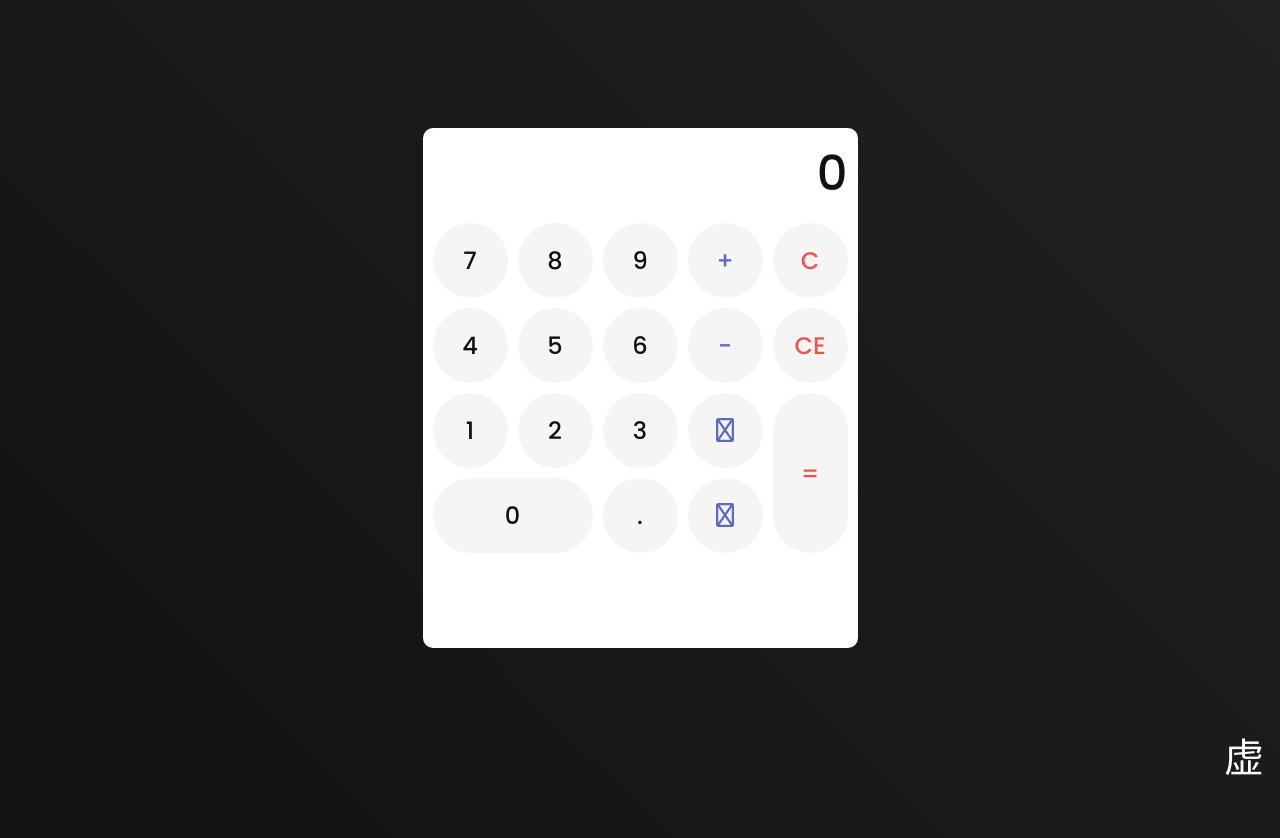
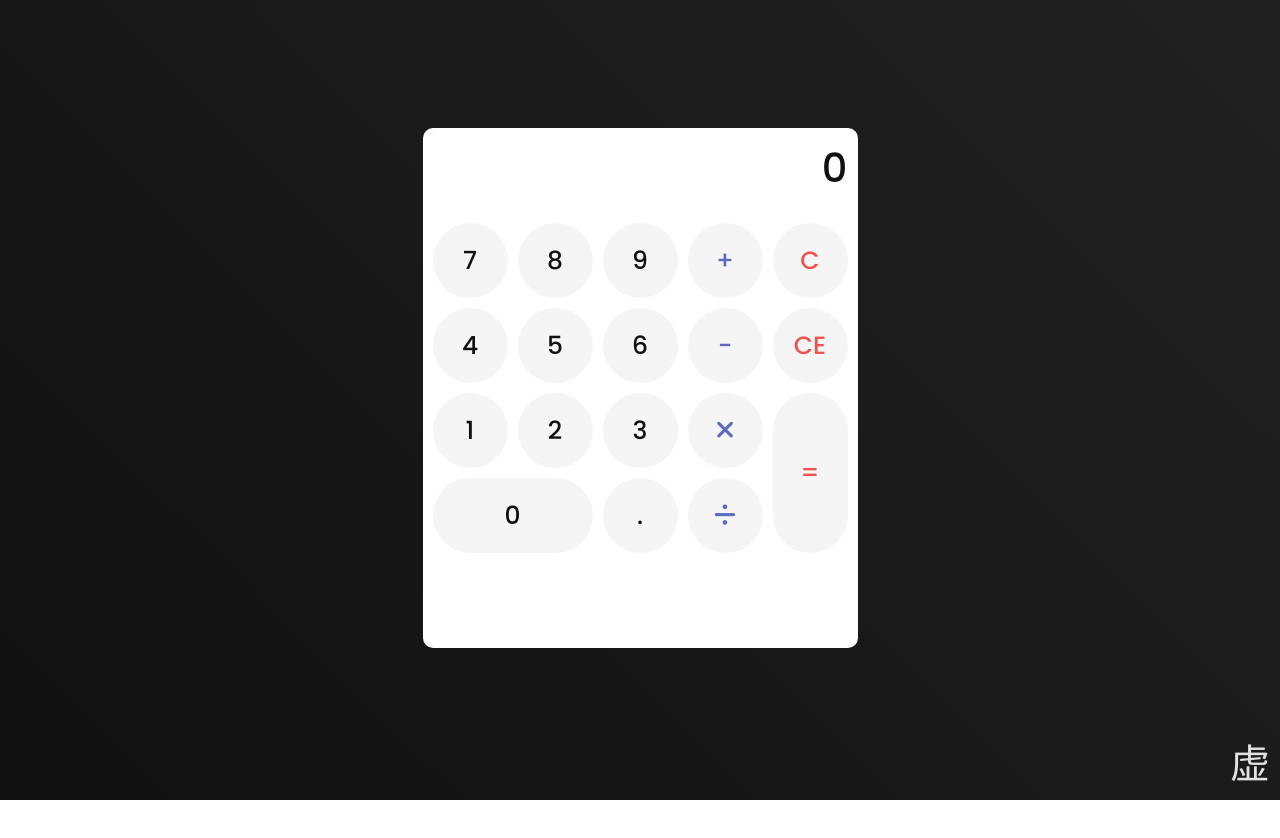
Before and after one commit to voidashi/calculator-js, a plain HTML site: page index.html in a window 1280 px wide. After the commit the page ends 800 px from the top, so only its background shows below. Drawn offline with Linux system fonts and the light colour scheme.

Commit message:
logo adjust

```diff
--- a/style.css
+++ b/style.css
@@ -9,8 +9,9 @@
     --gray-secondary: #424242;
 
     --white: #ffffff;
-    --off-white: #fafafa;
-    --off-white-secondary: #f5f5f5;
+    --white-secondary: #fafafa;
+    --white-tertiary: #f5f5f5;
+    --off-white: #e2e2e2;
 
     /* Accent colors */
     --red-400: #ef5350;
@@ -23,37 +24,35 @@
     --primary-font: 'Poppins', 'Montserrat', Arial, sans-serif;
 }
 
+/* Clean all styles */
+html {
+    font-size: 62.5%; /* 1rem = 10px */
+    box-sizing: border-box; /* border-box: width + padding + border */
+    height: 100%; /* for sticky footer */
+}
+
 *,
 *::before,
 *::after {
-    box-sizing: border-box;
-    margin: 0;
-    padding: 0;
-    font-weight: normal;
+    box-sizing: inherit; /* inherit from html */
+    margin: 0; /* reset margin */
+    padding: 0; /* reset padding */
 }
 
 body {
-    /* background-color: var(--gray); */
-    /* background: linear-gradient(45deg, var(--gray), var(--gray-secondary)); */
     background: linear-gradient(45deg, var(--black), var(--gray));
     color: var(--black);
-
     font-family: var(--primary-font);
     text-rendering: optimizeLegibility;
-
-    height: 100vh;
-    width: 100vw;
-    margin: 0rem;
-    overflow: hidden;
 }
 
 button {
-    background-color: var(--off-white-secondary);
+    background-color: var(--white-tertiary);
     color: var(--black);
 
 
     font-family: var(--primary-font);
-    font-size: 1.5rem;
+    font-size: 2.5rem;
     font-weight: 500;
 
     border: none;
@@ -61,7 +60,7 @@ button {
 }
 
 button:hover {
-    background-color: var(--off-white);
+    background-color: var(--white-secondary);
 }
 
 button:active {
@@ -113,11 +112,11 @@ button:active {
     /* height: calc(100% - 10px); */
     overflow: hidden;
 
-    /* background-color: var(--off-white-secondary); */
+    /* background-color: var(--white-tertiary); */
     color: var(--black);
 
     font-family: var(--primary-font);
-    font-size: 3rem;
+    font-size: 4rem;
     font-weight: 500;
     text-align: right;
 
@@ -128,7 +127,7 @@ button:active {
 #logo {
     font-family: monospace;
     text-align: right;
-    font-size: 2.5rem;
+    font-size: 4rem;
 
     position: absolute;
     margin: 1rem 1rem;
```
